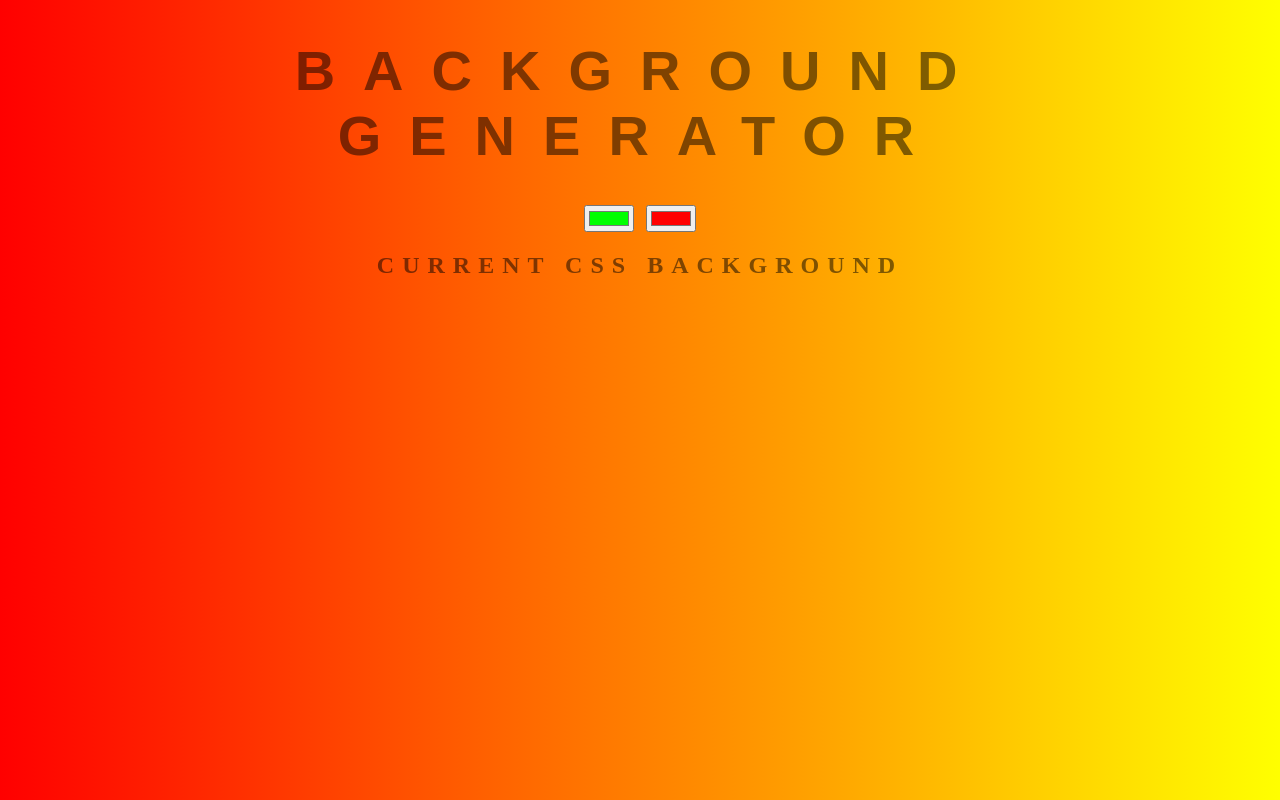
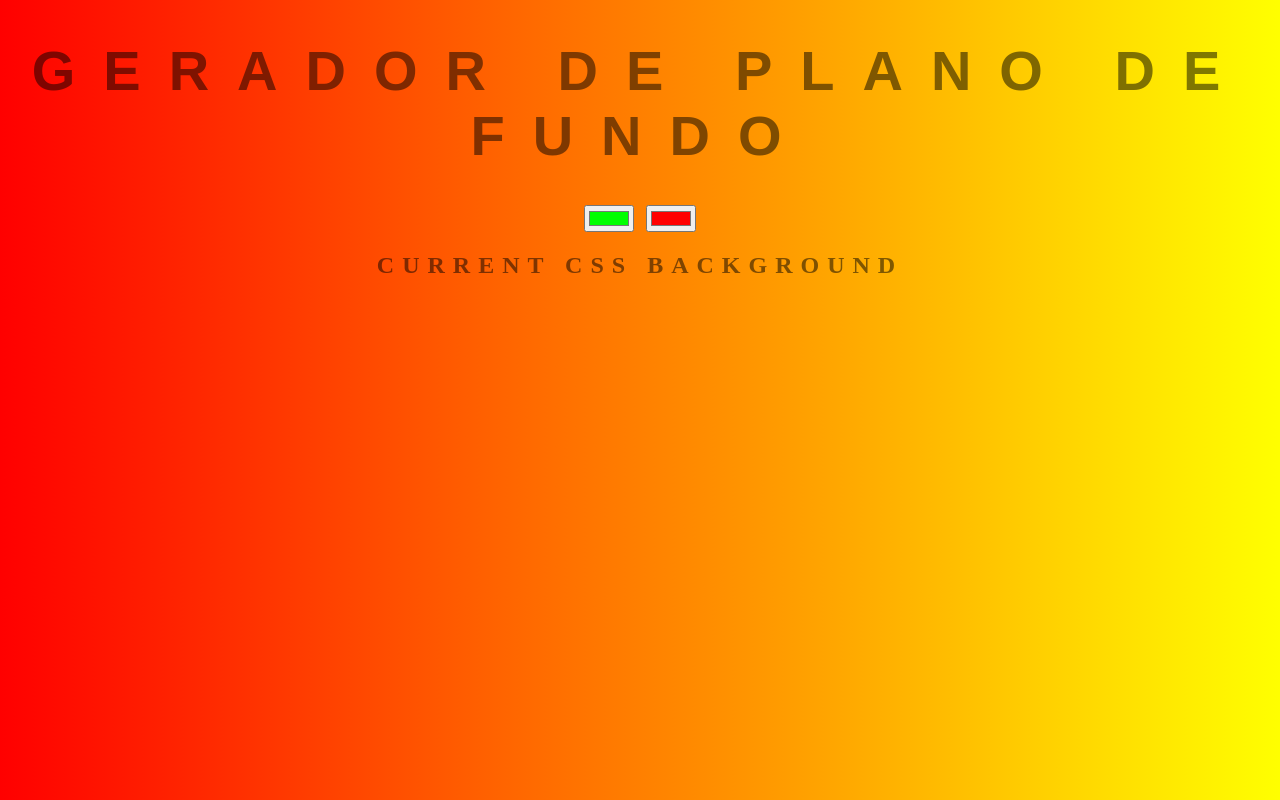
Before and after one commit to FelipeDominguesB/BackgroundGen, a plain HTML site: page index.html in a window 1280 px wide. Drawn offline with Linux system fonts and the light colour scheme.

Commit message:
Atualizei fundo

```diff
--- a/index.html
+++ b/index.html
@@ -9,7 +9,7 @@
 </head>
 <body id="gradient">
 
-    <h1>Background generator</h1>
+    <h1>Gerador de plano de fundo</h1>
     <input class="color1" type="color"  name="cor1" value="#00ff00">
     <input class="color2" type="color" name="cor2" value="#ff0000">
     <h2>Current CSS Background</h2>
```
